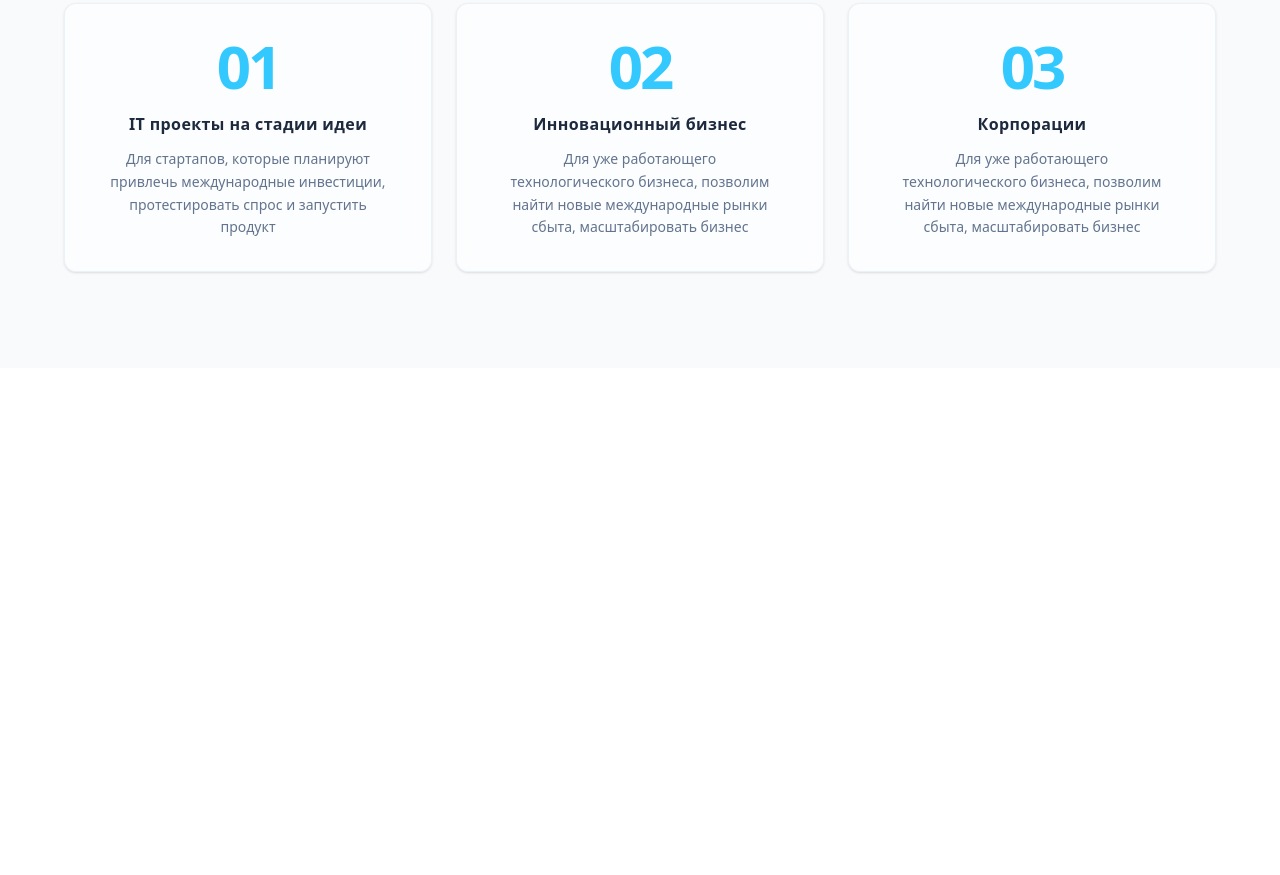
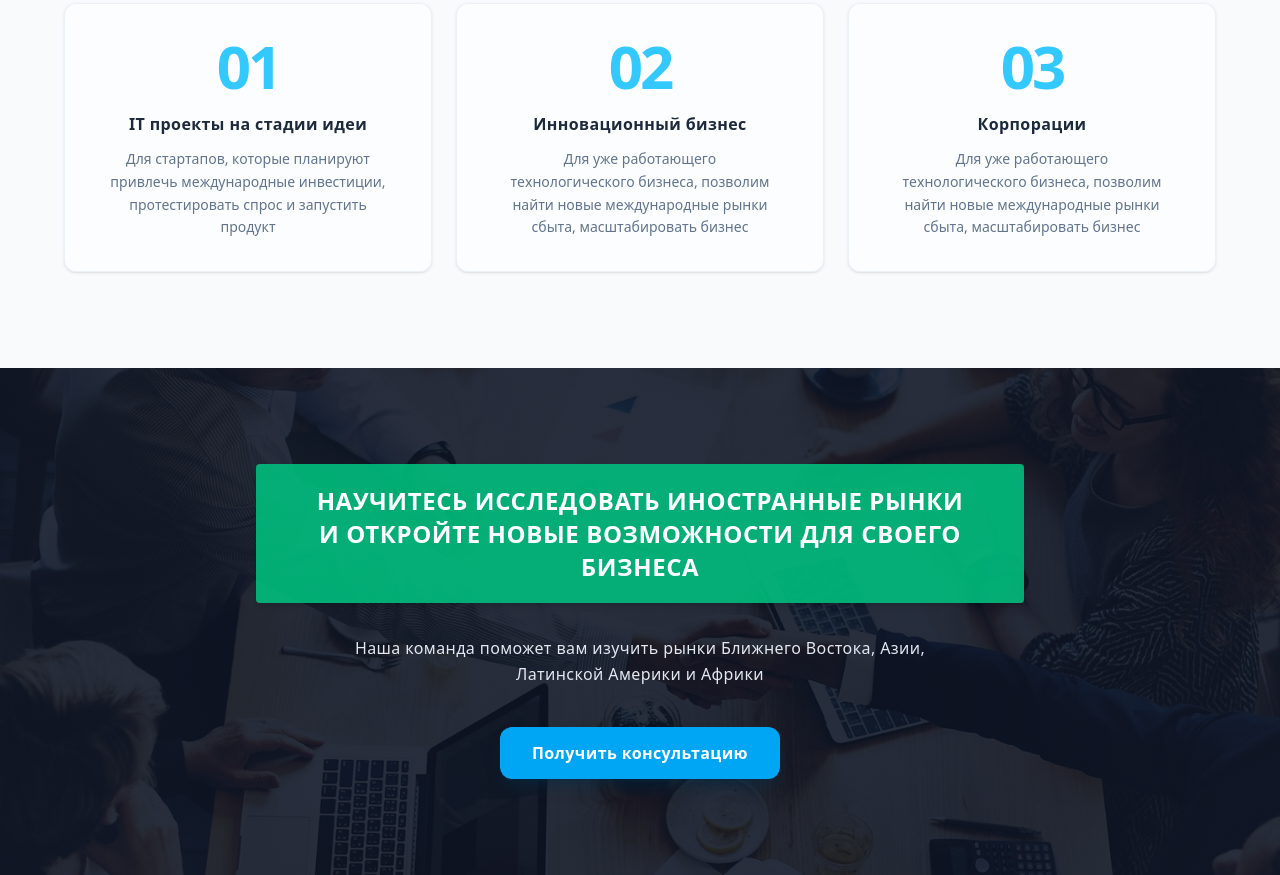
Before and after one commit to anushervonhalimzoda56-ship-it/exami, a website: page index.html in a window 1280 px wide. Shown: the part 2021-2896 px from the top of the page. Before the commit the page ends 2389 px from the top, so only its background shows below. Drawn offline with Linux system fonts and the light colour scheme.

Commit message:
commit 3

```diff
--- a/index.html
+++ b/index.html
@@ -156,5 +156,26 @@
     </div>
   </div>
 </div>
+
+<div class="relative w-full bg-cover bg-center bg-no-repeat py-16 px-4 md:py-24 text-white flex flex-col items-center justify-center text-center"
+         style="background-image: linear-gradient(rgba(15, 23, 42, 0.75), rgba(15, 23, 42, 0.75)), url('./Group\ 757.png');">
+
+  <div class="max-w-4xl mx-auto space-y-6 md:space-y-8 flex flex-col items-center">
+    <div class="bg-emerald-500/90 text-white font-extrabold uppercase tracking-wide text-base sm:text-lg md:text-2xl px-6 py-4 md:px-10 md:py-5 rounded-sm max-w-3xl leading-snug shadow-md">
+      Научитесь исследовать иностранные рынки <br class="hidden md:block" />
+      и откройте новые возможности для своего бизнеса
+    </div>
+
+    <p class="text-sm md:text-base text-slate-200 tracking-wide font-light max-w-2xl px-2 leading-relaxed">
+      Наша команда поможет вам изучить рынки Ближнего Востока, Азии, Латинской Америки и Африки
+    </p>
+
+    <div class="pt-2">
+      <a href="#" class="bg-sky-500 text-white text-sm md:text-base font-semibold tracking-wide px-8 py-3.5 rounded-xl transition shadow-lg shadow-sky-950/45 inline-block">
+        Получить консультацию
+      </a>
+    </div>
+  </div>
+</div>
 </body>
 </html>
```
Also changed, not shown: Group 757.png (added), src/output.css.
